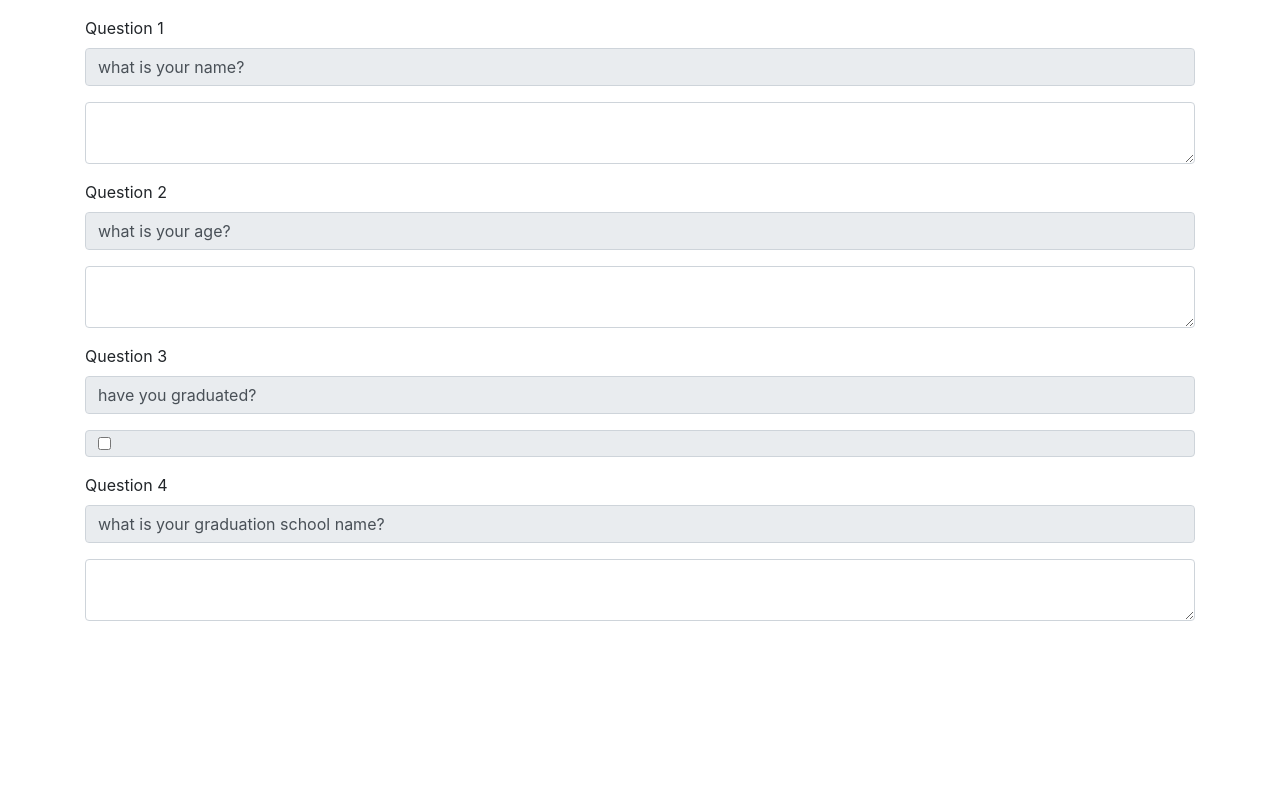
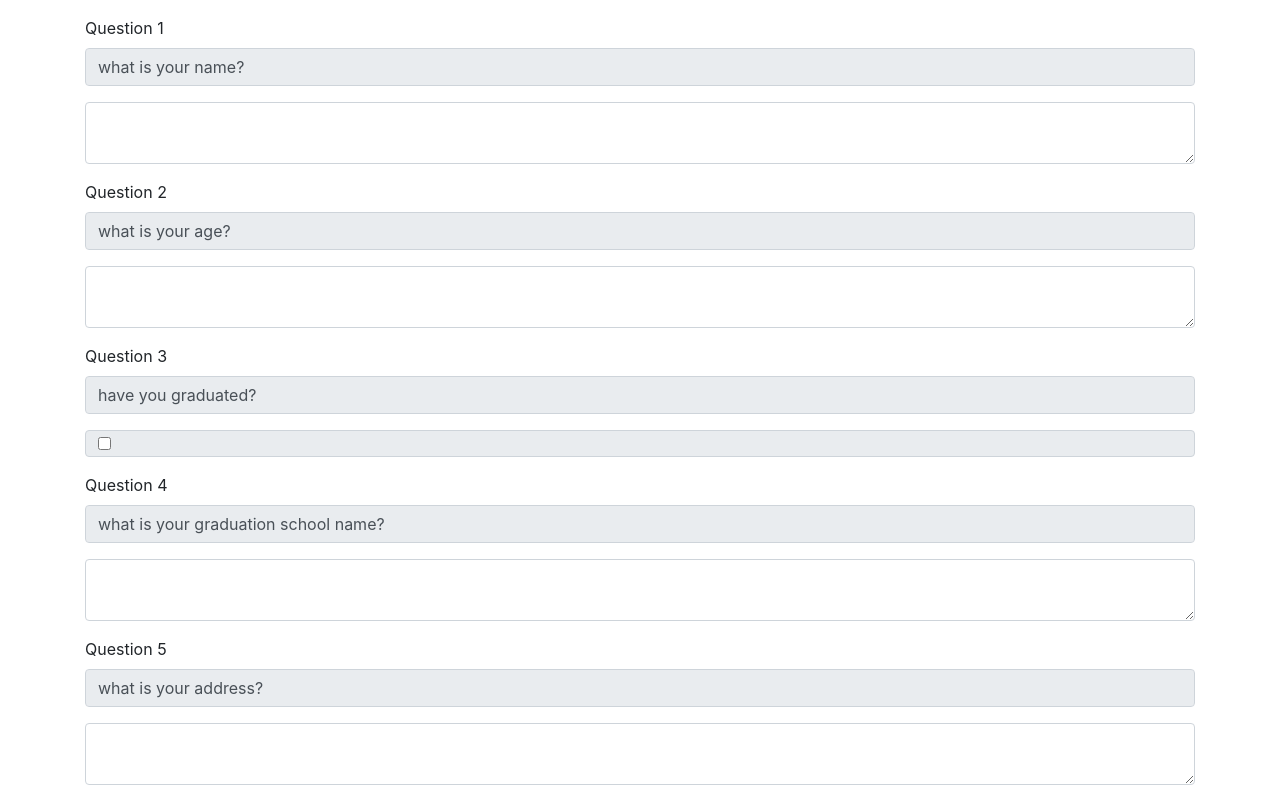
Before and after one commit to shuklajivivek/SurveyFactory, a React (Create React App) app: page / in a window 1280 px wide. Built offline with nearby package versions, Linux system fonts and the light colour scheme.

Commit message:
use an external json to render surveydata

```diff
--- a/src/App.js
+++ b/src/App.js
@@ -1,32 +1,12 @@
 import React from 'react';
 import Surveyitem from './MyComponents/Surveyitem';
+import surveyData from './surveyData'
 function App() {
-  let data = [
-		{
-    "id": "1",
-    "question": "what is your name?",
-    "answer_type": "text",
-  },
-  {
-    "id": "2",
-    "question": "what is your age?",
-    "answer_type": "text",
-  },
-  {
-    "id": "3",
-    "question": "have you graduated?",
-    "answer_type": "checkbox",
-  },
-  {
-    "id": "4",
-    "question": "what is your graduation school name?",
-    "answer_type": "text",
-  }
-];
+
   return (
     <div>
       {
-      data.map((item)=>{
+      surveyData.map((item)=>{
       return (<Surveyitem key = {item.id} question = {item.question} answer_type = {item.answer_type} question_id = {item.id}/> )
       })
       }
--- /dev/null
+++ b/src/surveyData.js
@@ -0,0 +1,28 @@
+const surveyData = [
+{
+"id": "1",
+"question": "what is your name?",
+"answer_type": "text",
+},
+{
+"id": "2",
+"question": "what is your age?",
+"answer_type": "text",
+},
+{
+"id": "3",
+"question": "have you graduated?",
+"answer_type": "checkbox",
+},
+{
+"id": "4",
+"question": "what is your graduation school name?",
+"answer_type": "text",
+},
+{
+    "id": "5",
+    "question": "what is your address?",
+    "answer_type": "text",
+}
+]
+export default surveyData
```
